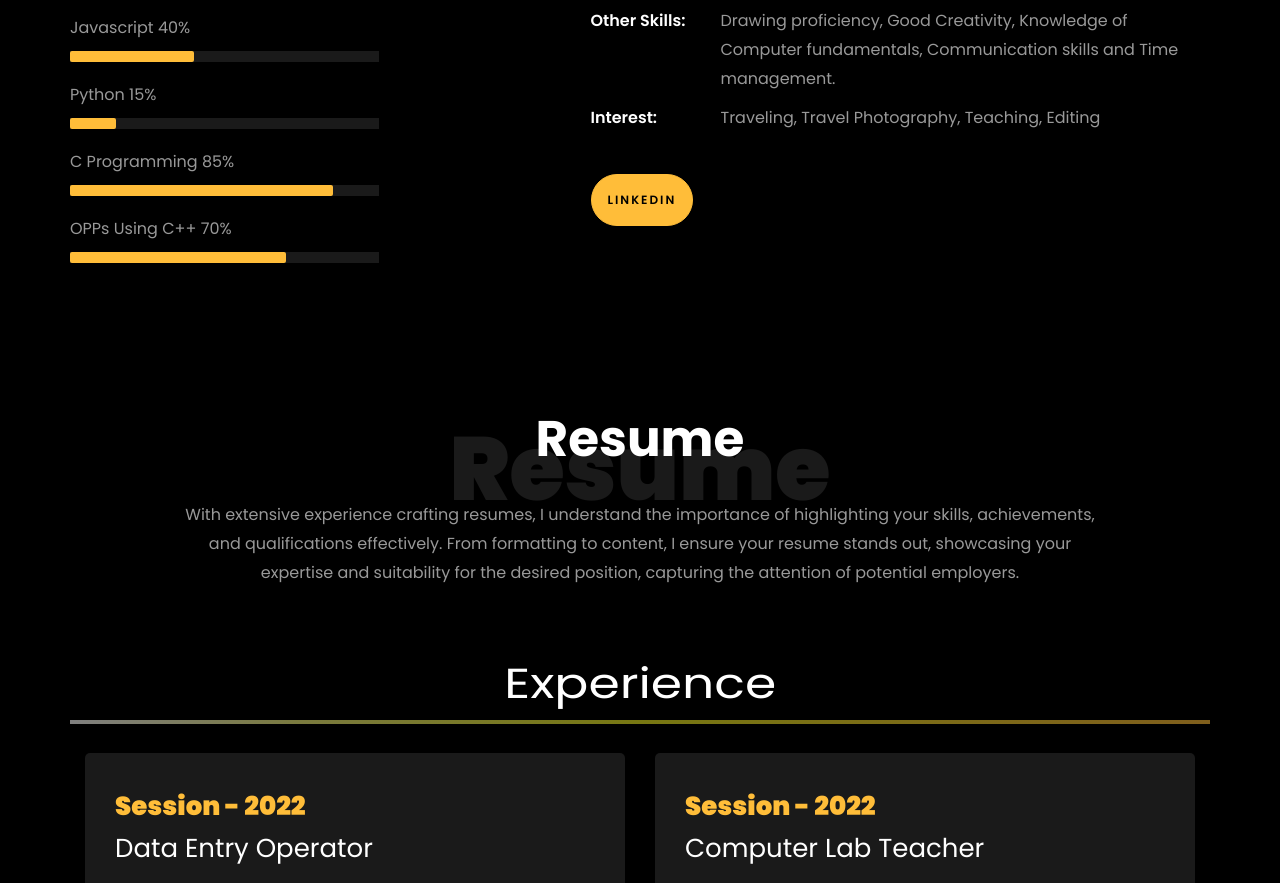
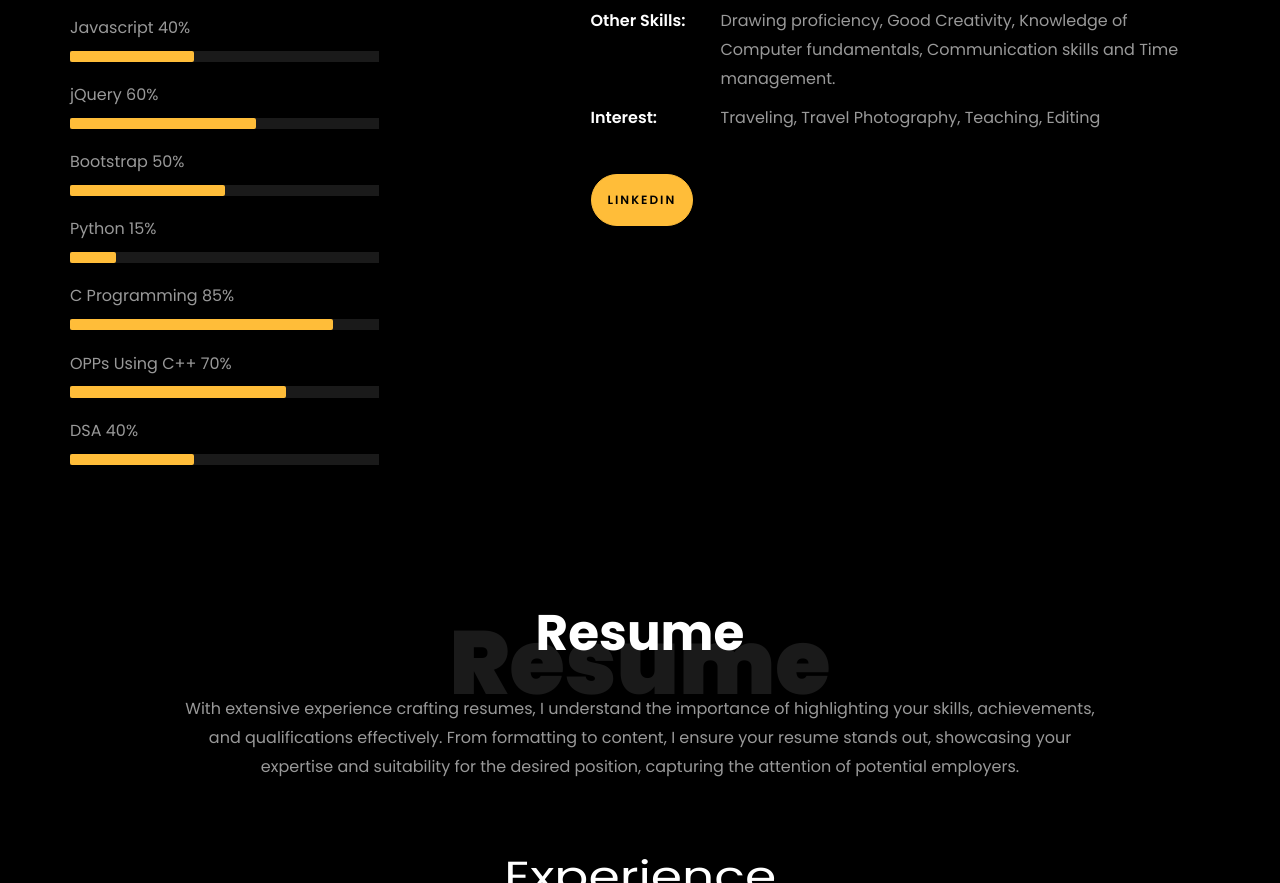
Before and after one commit to msimteyaz786/mspersonalwebsite, a plain HTML site: page index.html in a window 1280 px wide. Shown: the part 1293-2176 px from the top of the page. Drawn offline with Linux system fonts and the light colour scheme; files whose address does not match are found by name.

Commit message:
Update index.html

```diff
--- a/index.html
+++ b/index.html
@@ -272,6 +272,18 @@
                       <div class="progress-bar" role="progressbar" style="width: 40%" aria-valuenow="40" aria-valuemin="0" aria-valuemax="100"></div>
                     </div>
 
+                    <span>jQuery</span>
+                     <span class="pull-right">60%</span>
+                    <div class="progress">
+                      <div class="progress-bar" role="progressbar" style="width: 60%;" aria-valuenow="60" aria-valuemin="0" aria-valuemax="100"></div>
+                    </div>
+
+                    <span>Bootstrap</span>
+                     <span class="pull-right">50%</span>
+                    <div class="progress">
+                      <div class="progress-bar" role="progressbar" style="width: 50%;" aria-valuenow="50" aria-valuemin="0" aria-valuemax="100"></div>
+                    </div>
+
                     <span>Python</span>
                      <span class="pull-right">15%</span>
                     <div class="progress">
@@ -288,6 +300,12 @@
                     <span class="pull-right">70%</span>
                     <div class="progress">
                       <div class="progress-bar" role="progressbar" style="width: 70%" aria-valuenow="70" aria-valuemin="0" aria-valuemax="100"></div>
+                    </div>
+
+                    <span>DSA</span>
+                     <span class="pull-right">40%</span>
+                    <div class="progress">
+                      <div class="progress-bar" role="progressbar" style="width: 40%;" aria-valuenow="40" aria-valuemin="0" aria-valuemax="100"></div>
                     </div>
                   </div>
                 </div>
```
